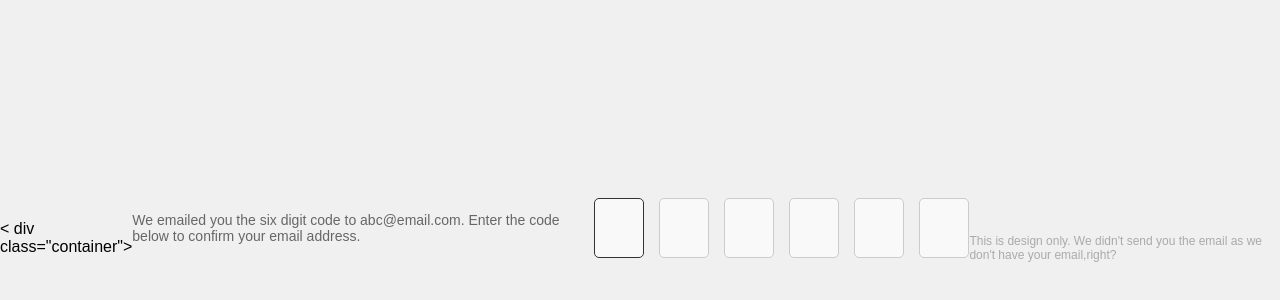
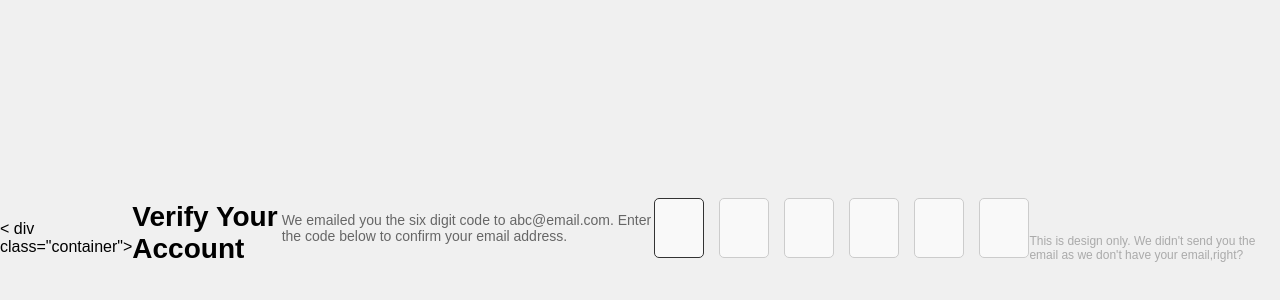
Before and after one commit to acciojob/OTP-priyansh201480, a website: page main.html in a window 1280 px wide. Shown: the part 162-462 px from the top of the page. Drawn offline with Linux system fonts and the light colour scheme.

Commit message:
created a submission

```diff
--- a/main.html
+++ b/main.html
@@ -8,7 +8,7 @@
 
 <body>
 	< div class="container">
-		<h1 id="verification_heading"></h1>
+		<h1 id="verification_heading">Verify Your Account</h1>
 		<p id= "verification_subtext">We emailed you the six digit code to abc@email.com. Enter the code below to confirm your email address.</p>
 		<div class="code-container">
 			<input type="text" maxlength='1' class='code' id='digit1' autofocus>
```
